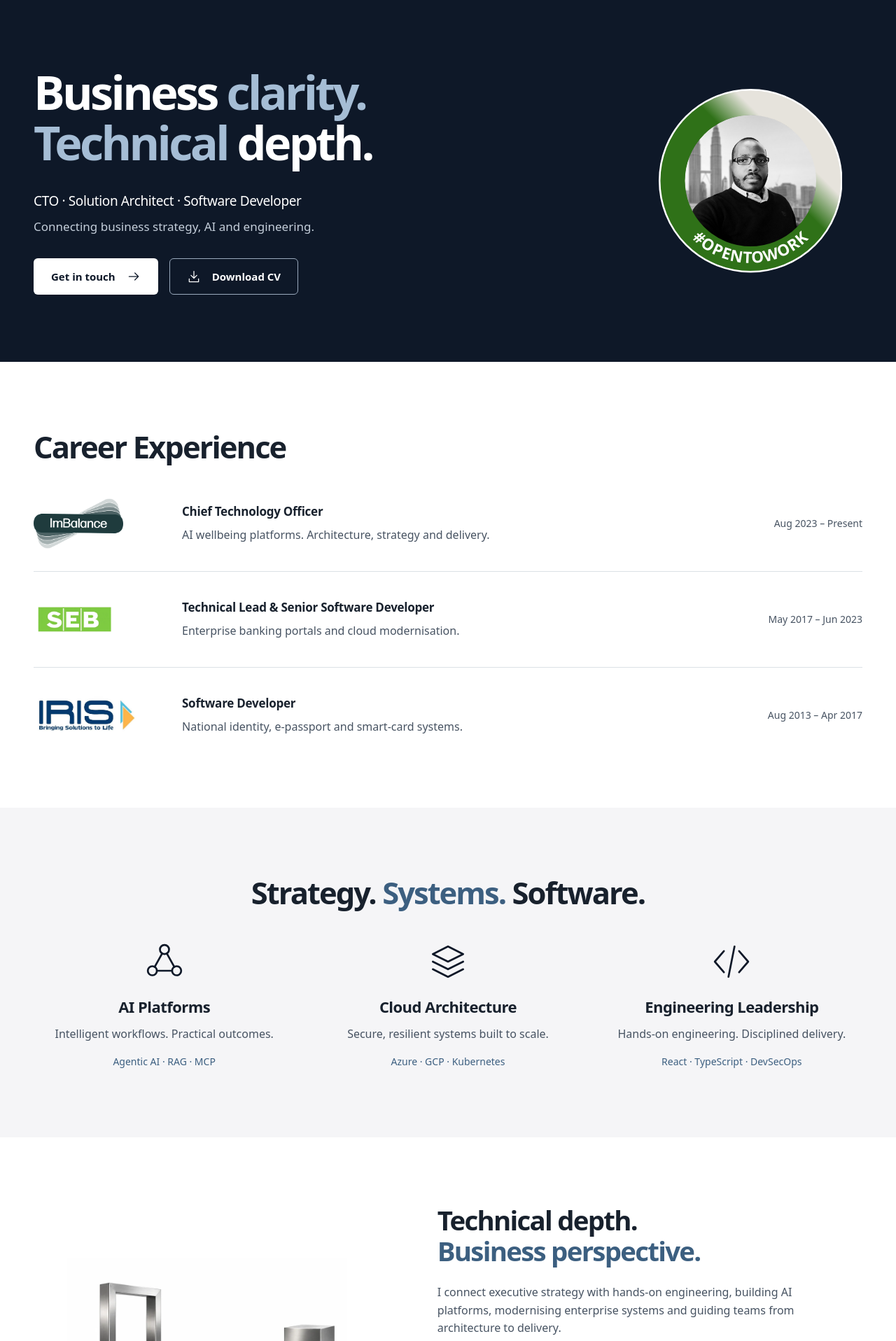
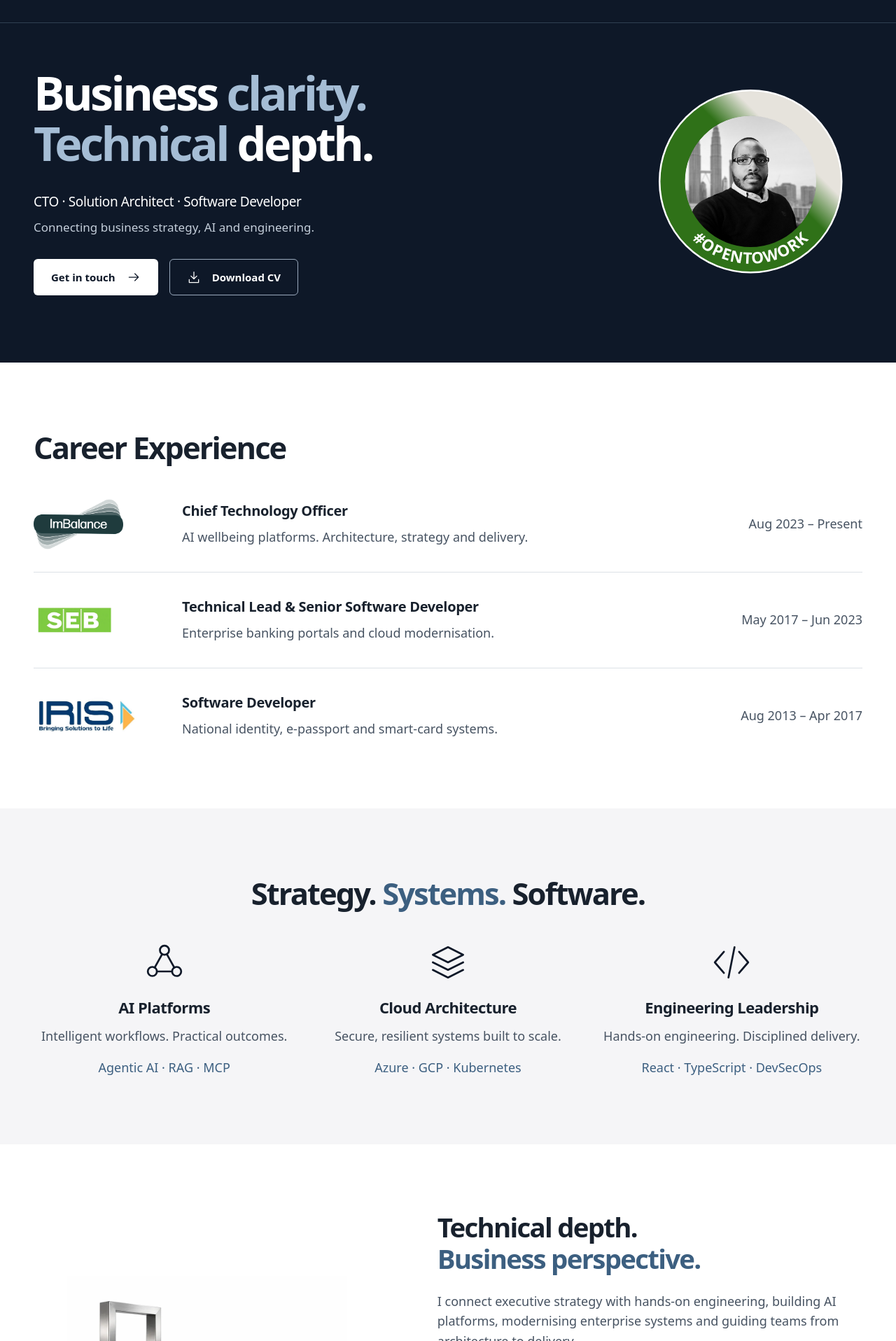
Before and after one commit to jmw-117/jmw-117.github.io, a Next.js app: page / in a window 1280 px wide. Shown: the part 64-1980 px from the top of the page at 70% size. Built offline with nearby package versions, Linux system fonts and the light colour scheme.

Commit message:
Improve resume readability and recruiter navigation

```diff
--- a/app/globals.css
+++ b/app/globals.css
@@ -7,13 +7,15 @@
   --font-sans: ui-sans-serif, system-ui, sans-serif, "Apple Color Emoji", "Segoe UI Emoji", "Segoe UI Symbol", "Noto Color Emoji";
   --font-mono: ui-monospace, SFMono-Regular, Menlo, Monaco, Consolas, "Liberation Mono", "Courier New", monospace;
   --content: 1200px;
+  --text-body: 1.125rem; --text-role: 1.25rem;
+  --header-height: 6rem; --z-header: 20; --z-skip: 30;
   --space-1: 4px; --space-2: 8px; --space-3: 12px; --space-4: 16px;
   --space-6: 24px; --space-8: 32px; --space-12: 48px; --space-16: 64px;
   --space-20: 80px; --space-24: 96px;
   --radius: 6px; --transition: 180ms ease;
 }
 * { box-sizing: border-box; }
-html { scroll-behavior: smooth; scroll-padding-top: var(--space-6); }
+html { scroll-behavior: smooth; scroll-padding-top: calc(var(--header-height) + var(--space-4)); }
 body { margin: 0; background: var(--white); color: var(--text); font-family: var(--font-sans); font-size: 16px; line-height: 1.6; }
 code, kbd, samp, pre { font-family: var(--font-mono); }
 .wrap { width: min(var(--content), calc(100% - 96px)); margin-inline: auto; }
@@ -26,7 +28,8 @@ a:hover { text-decoration: underline; }
 a:focus-visible, summary:focus-visible { outline: 3px solid var(--accent-ink); outline-offset: 5px; border-radius: 2px; }
 .navy a:focus-visible, .graphite a:focus-visible { outline-color: var(--accent); }
 .icon { width: 20px; height: 20px; flex-shrink: 0; vertical-align: middle; }
-.header { min-height: 96px; display: flex; align-items: center; justify-content: space-between; gap: var(--space-8); }
+.site-header { position: sticky; top: 0; z-index: var(--z-header); border-bottom: 1px solid var(--line-dark); }
+.header { min-height: var(--header-height); display: flex; align-items: center; justify-content: space-between; gap: var(--space-8); }
 .brand { font-size: 24px; font-weight: 600; letter-spacing: -.045em; }
 .header nav { display: flex; gap: var(--space-8); }
 .header nav a { display: inline-flex; align-items: center; min-height: 44px; font-size: 14px; font-weight: 500; }
@@ -35,7 +38,17 @@ h1 { font-size: clamp(48px, 5.2vw, 76px); font-weight: 600; line-height: 1.08; l
 h1 span, .contact h2 span { color: var(--accent); }
 .role-line { font-size: 19px; font-weight: 500; letter-spacing: -.02em; margin-bottom: var(--space-2); }
 .hero-description { font-size: 17px; color: #c4ceda; margin-bottom: var(--space-8); }
-.portrait { --portrait-size: 210px; position: relative; width: calc(var(--portrait-size) * 1.25); height: calc(var(--portrait-size) * 1.25); justify-self: center; }
+.portrait { --portrait-size: 210px; position: relative; width: calc(var(--portrait-size) * 1.25); height: calc(var(--portrait-size) * 1.25); justify-self: center; animation: availability-arrive 800ms cubic-bezier(.2, .7, .2, 1) 160ms both; }
+.portrait::after { content: ''; position: absolute; inset: 0; border: 2px solid var(--white); border-radius: 50%; pointer-events: none; opacity: 0; animation: availability-signal 1000ms ease-out 650ms both; }
+@keyframes availability-arrive {
+  from { opacity: .5; transform: translateY(12px) scale(.94); }
+  70% { opacity: 1; transform: translateY(0) scale(1.025); }
+  to { opacity: 1; transform: none; }
+}
+@keyframes availability-signal {
+  from { opacity: .5; transform: scale(1); }
+  to { opacity: 0; transform: scale(1.16); }
+}
 .portrait-photo { position: absolute; inset: 14%; display: block; width: 72%; height: 72%; object-fit: cover; object-position: center 42%; border-radius: 50%; }
 .portrait-frame { position: absolute; inset: 0; width: 100%; height: 100%; }
 .portrait-label { font-family: var(--font-sans); font-size: 18px; font-weight: 700; letter-spacing: .7px; }
@@ -49,37 +62,37 @@ h1 span, .contact h2 span { color: var(--accent); }
 .section { padding-block: var(--space-24); }
 h2 { font-size: clamp(34px, 3.4vw, 46px); font-weight: 600; line-height: 1.16; letter-spacing: -.045em; margin-bottom: var(--space-12); }
 h2 span { color: var(--accent-ink); }
-.career { display: grid; grid-template-columns: 180px minmax(0, 1fr) 160px; gap: var(--space-8); align-items: center; padding-block: var(--space-8); border-bottom: 1px solid var(--line); }
+.career { display: grid; grid-template-columns: 180px minmax(0, 1fr) 192px; gap: var(--space-8); align-items: center; padding-block: var(--space-8); border-bottom: 1px solid var(--line); }
 .career:first-child { padding-top: 0; }
 .career:last-child { padding-bottom: 0; border: 0; }
 .company-logo { display: flex; align-items: center; height: 72px; }
 .company-logo img { display: block; width: 150px; height: 72px; object-fit: contain; object-position: left center; }
-.career-copy h3 { font-size: 17px; font-weight: 600; line-height: 1.5; letter-spacing: -.015em; margin: 0 0 var(--space-2); }
-.career-copy p { font-size: 16px; color: var(--muted); margin: 0; }
-.career-date { font-size: 14px; color: var(--muted); margin: 0; text-align: right; }
+.career-copy h3 { font-size: var(--text-role); font-weight: 600; line-height: 1.5; letter-spacing: -.015em; margin: 0 0 var(--space-2); }
+.career-copy p { font-size: var(--text-body); color: var(--muted); margin: 0; }
+.career-date { font-size: var(--text-body); color: var(--muted); margin: 0; text-align: right; }
 .expertise h2 { text-align: center; }
 .capabilities { display: grid; grid-template-columns: repeat(3, minmax(0, 1fr)); gap: var(--space-8); }
 .capability { text-align: center; }
 .capability > .icon { width: 52px; height: 52px; stroke-width: 1.25; color: var(--navy); margin-bottom: var(--space-6); }
 .capability h3 { font-size: 22px; font-weight: 600; line-height: 1.3; letter-spacing: -.025em; margin-bottom: var(--space-3); }
-.capability p { color: var(--muted); font-size: 16px; margin-bottom: var(--space-4); }
-.capability .stack { font-size: 14px; color: var(--accent-ink); margin: 0; }
+.capability p { color: var(--muted); font-size: var(--text-body); margin-bottom: var(--space-4); }
+.capability .stack { font-size: var(--text-body); color: var(--accent-ink); margin: 0; }
 .about { display: grid; grid-template-columns: minmax(0, .9fr) minmax(0, 1.1fr); gap: var(--space-20); align-items: center; }
 .about-art img { display: block; width: 100%; max-width: 400px; height: auto; margin-inline: auto; }
 .about h2 { font-size: clamp(32px, 3vw, 42px); margin-bottom: var(--space-6); }
-.about-copy > p { color: var(--muted); max-width: 60ch; margin-bottom: var(--space-8); }
+.about-copy > p { color: var(--muted); font-size: var(--text-body); max-width: 60ch; margin-bottom: var(--space-8); }
 .education { display: flex; gap: var(--space-6); align-items: center; padding-top: var(--space-6); margin-bottom: var(--space-4); border-top: 1px solid var(--line); }
 .degrees { flex: 1; min-width: 0; }
 .degrees p { margin: 0 0 var(--space-3); }
 .degrees p:last-child { margin-bottom: 0; }
-.degrees strong { display: block; font-size: 15px; font-weight: 600; }
-.degrees span { font-size: 14px; color: var(--muted); }
-.education > img { display: block; width: 128px; height: auto; flex-shrink: 0; }
-.certifications summary { display: flex; align-items: center; justify-content: space-between; width: fit-content; gap: var(--space-6); min-height: 44px; cursor: pointer; color: var(--accent-ink); font-size: 15px; list-style: none; }
+.degrees strong { display: block; font-size: var(--text-role); font-weight: 600; }
+.degrees span { font-size: var(--text-body); color: var(--muted); }
+.education > img { display: block; width: 150px; max-width: 100%; height: auto; flex-shrink: 0; }
+.certifications summary { display: flex; align-items: center; justify-content: space-between; width: fit-content; gap: var(--space-6); min-height: 44px; cursor: pointer; color: var(--accent-ink); font-size: var(--text-body); list-style: none; }
 .certifications summary::-webkit-details-marker { display: none; }
 .certifications summary .icon { width: 16px; height: 16px; transition: transform var(--transition); }
 .certifications[open] summary .icon { transform: rotate(45deg); }
-.certifications ul { list-style: none; padding: var(--space-3) 0 0; margin: 0; font-size: 14px; color: var(--muted); }
+.certifications ul { list-style: none; padding: var(--space-3) 0 0; margin: 0; font-size: var(--text-body); color: var(--muted); }
 .certifications li { padding-block: var(--space-2); }
 .publication { display: flex; gap: var(--space-8); align-items: center; padding-block: var(--space-8); }
 .publication > .icon { width: 36px; height: 36px; color: var(--accent); }
@@ -96,7 +109,7 @@ h2 span { color: var(--accent-ink); }
 footer { display: flex; align-items: center; justify-content: space-between; gap: var(--space-6); padding-block: var(--space-6); border-top: 1px solid var(--line-dark); color: #c3cbd5; font-size: 13px; }
 footer a { display: inline-flex; align-items: center; gap: var(--space-3); min-height: 44px; }
 footer .icon { width: 16px; height: 16px; }
-.skip { position: absolute; top: -100px; left: var(--space-6); padding: var(--space-3) var(--space-6); z-index: 10; background: var(--white); color: var(--navy); }
+.skip { position: fixed; top: -100px; left: var(--space-6); padding: var(--space-3) var(--space-6); z-index: var(--z-skip); background: var(--white); color: var(--navy); }
 .skip:focus { top: var(--space-3); }
 main:focus { outline: none; }
 ::selection { background: var(--accent); color: var(--navy); }
@@ -112,8 +125,9 @@ main:focus { outline: none; }
   .education { align-items: flex-start; flex-direction: column; gap: var(--space-4); }
 }
 @media (max-width: 760px) {
+  :root { --header-height: 7rem; }
   .wrap { width: calc(100% - 48px); }
-  .header { min-height: 112px; flex-direction: column; align-items: flex-start; justify-content: center; gap: var(--space-2); padding-block: var(--space-4); }
+  .header { flex-direction: column; align-items: flex-start; justify-content: center; gap: var(--space-2); padding-block: var(--space-4); }
   .brand { font-size: 22px; }
   .header nav { gap: var(--space-6); }
   .hero { grid-template-columns: 1fr; gap: var(--space-12); padding-block: var(--space-8) var(--space-16); }
@@ -125,11 +139,10 @@ main:focus { outline: none; }
   .portrait { --portrait-size: 150px; justify-self: start; }
   .section { padding-block: var(--space-16); }
   h2 { font-size: 34px; margin-bottom: var(--space-8); }
-  .career { grid-template-columns: 112px minmax(0, 1fr); gap: var(--space-2) var(--space-6); }
-  .company-logo img { width: 110px; height: 64px; }
-  .career-copy h3 { font-size: 16px; }
-  .career-copy p { font-size: 15px; }
-  .career-date { font-size: 14px; }
+  .career { grid-template-columns: 1fr; gap: var(--space-3); }
+  .company-logo { grid-row: auto; height: 56px; }
+  .company-logo img { width: 128px; height: 56px; }
+  .career-date { grid-column: 1; }
   .expertise h2 { text-align: left; }
   .capabilities { grid-template-columns: 1fr; gap: var(--space-8); }
   .capability { display: grid; grid-template-columns: 48px minmax(0, 1fr); gap: 0 var(--space-6); text-align: left; padding-bottom: var(--space-8); border-bottom: 1px solid var(--line); }
@@ -139,8 +152,7 @@ main:focus { outline: none; }
   .about { grid-template-columns: 1fr; gap: var(--space-8); }
   .about-art { max-width: 260px; width: 100%; margin-inline: auto; }
   .about h2 { font-size: 34px; }
-  .education { flex-direction: row; align-items: center; }
-  .education > img { width: 112px; }
+  .education { flex-direction: column; align-items: flex-start; }
   .publication { flex-wrap: wrap; gap: var(--space-4); }
   .publication-title { min-width: 200px; }
   .publication-title strong { font-size: 17px; }
@@ -156,22 +168,18 @@ main:focus { outline: none; }
   .actions { gap: var(--space-3); }
   .button { padding-inline: var(--space-4); font-size: 14px; gap: var(--space-3); }
   .actions .button { flex: 1 1 100%; justify-content: space-between; }
-  .career { grid-template-columns: 1fr; gap: var(--space-4); }
-  .company-logo { grid-row: auto; height: 56px; }
-  .career-date { grid-column: 1; }
-  .education { flex-direction: column; align-items: flex-start; }
   .social { gap: var(--space-4); }
   .social a { font-size: 13px; gap: var(--space-2); }
 }
 @media (prefers-reduced-motion: reduce) {
   html { scroll-behavior: auto; }
-  *, *::before, *::after { transition: none !important; }
+  *, *::before, *::after { animation: none !important; transition: none !important; }
 }
 @media print {
   body { font-size: 10pt; }
   .navy, .soft, .graphite { background: white; color: black; }
   .wrap { width: 100%; }
-  .header, .portrait, .actions, .about-art, .publication, .contact, footer, .skip { display: none; }
+  .site-header, .portrait, .actions, .about-art, .publication, .contact, footer, .skip { display: none; }
   .hero, .section { display: block; padding-block: 16px; }
   h1 { font-size: 28pt; }
   h1 span, h2 span, .hero-description { color: black; }
--- a/app/page.tsx
+++ b/app/page.tsx
@@ -93,7 +93,7 @@ function Writing() {
 export default function Home() {
   return <>
     <a className="skip" href="#main">Skip to content</a>
-    <div className="navy"><header className="wrap header"><a className="brand" href="#main">John Wilson</a><nav aria-label="Main navigation"><a href="#experience">Experience</a><a href="#expertise">Expertise</a><a href="#about">About</a><a href="#contact">Contact</a></nav></header></div>
+    <div className="navy site-header"><header className="wrap header"><a className="brand" href="#main">John Wilson</a><nav aria-label="Main navigation"><a href="#experience">Experience</a><a href="#expertise">Expertise</a><a href="#about">About</a><a href="#contact">Contact</a></nav></header></div>
     <main id="main" tabIndex={-1}>
       <div className="navy"><section className="hero wrap" aria-labelledby="intro">
         <div className="hero-copy"><h1 id="intro">Business <span>clarity.</span><br /><span>Technical</span> depth.</h1><p className="role-line">CTO · Solution Architect · Software Developer</p><p className="hero-description">Connecting business strategy, AI and engineering.</p><div className="actions"><ContactLink /><CVLink className="button secondary" /></div></div>
--- a/lib/site-content.json
+++ b/lib/site-content.json
@@ -1,7 +1,7 @@
 {
   "name": "John Wilson",
   "origin": "https://jmw-117.github.io",
-  "title": "John Wilson | CTO",
+  "title": "John Wilson | Resume",
   "description": "John Wilson’s executive résumé: technology leadership, AI platform delivery, cloud architecture and hands-on software engineering.",
   "email": "jmw.wilson@icloud.com",
   "linkedin": "https://www.linkedin.com/in/johnwilsonm/",
```
Also changed, not shown: .openai/hosting.json (deleted), 3 other files (tests, documents, lock files or other folders).
